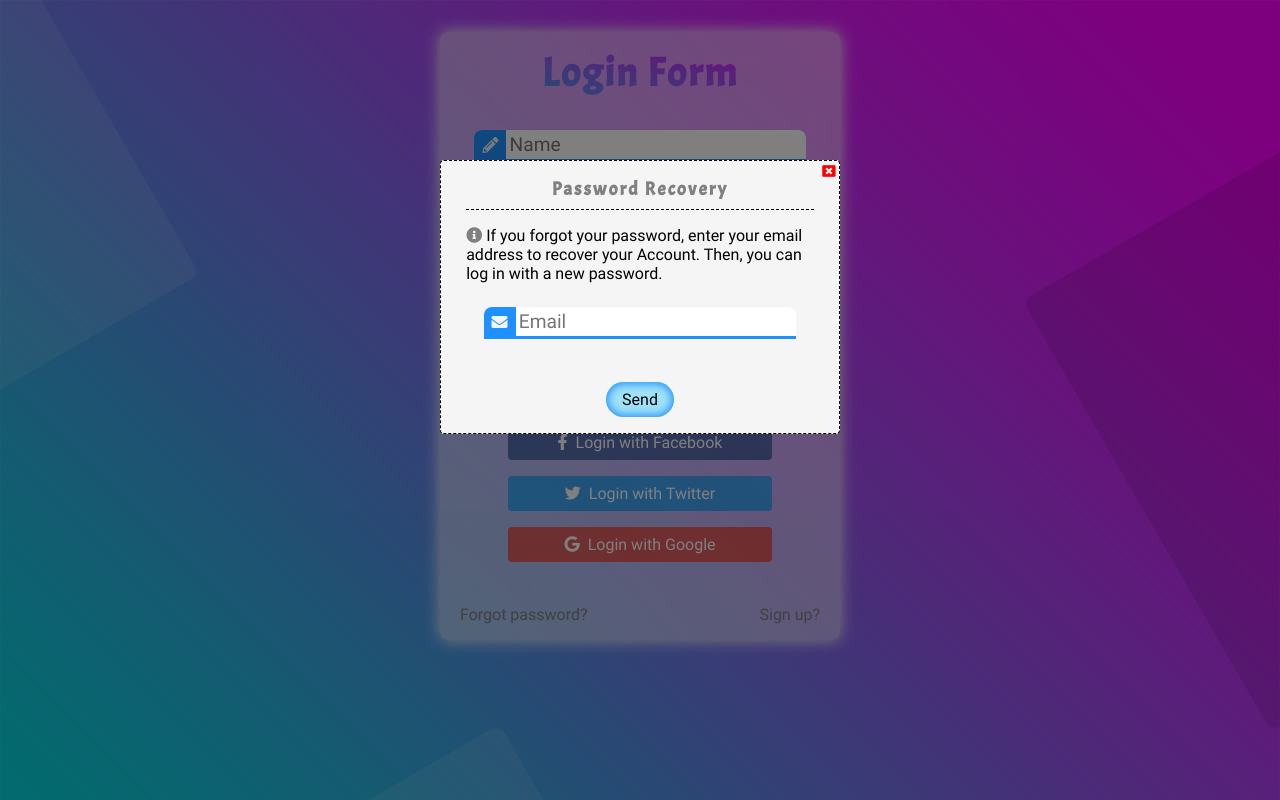
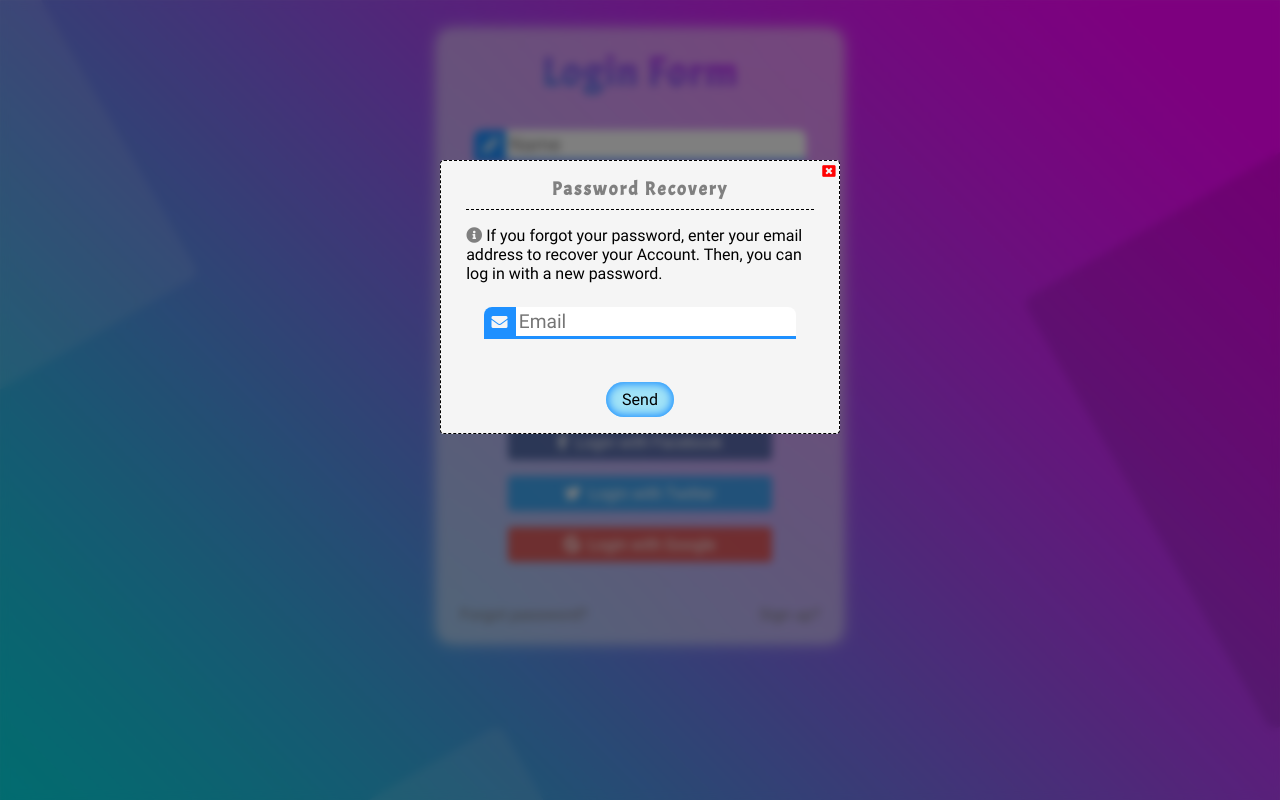
Before and after one commit to farshad-vgr/react-login-signup-form-ts, a React (Create React App) app: page / in a window 1280 px wide. Both pictures are taken after a click on the element "Forgot password?". Built offline with nearby package versions, Linux system fonts and the light colour scheme.

Commit message:
Backdrop blur added

```diff
--- a/src/App.css
+++ b/src/App.css
@@ -217,6 +217,7 @@
 	position: fixed;
 	top: 0; right: 0; bottom: 0; left: 0;
   background: var(--color-black-5);
+	backdrop-filter: blur(0.25rem);
 }
 
 .modal-box {
```
